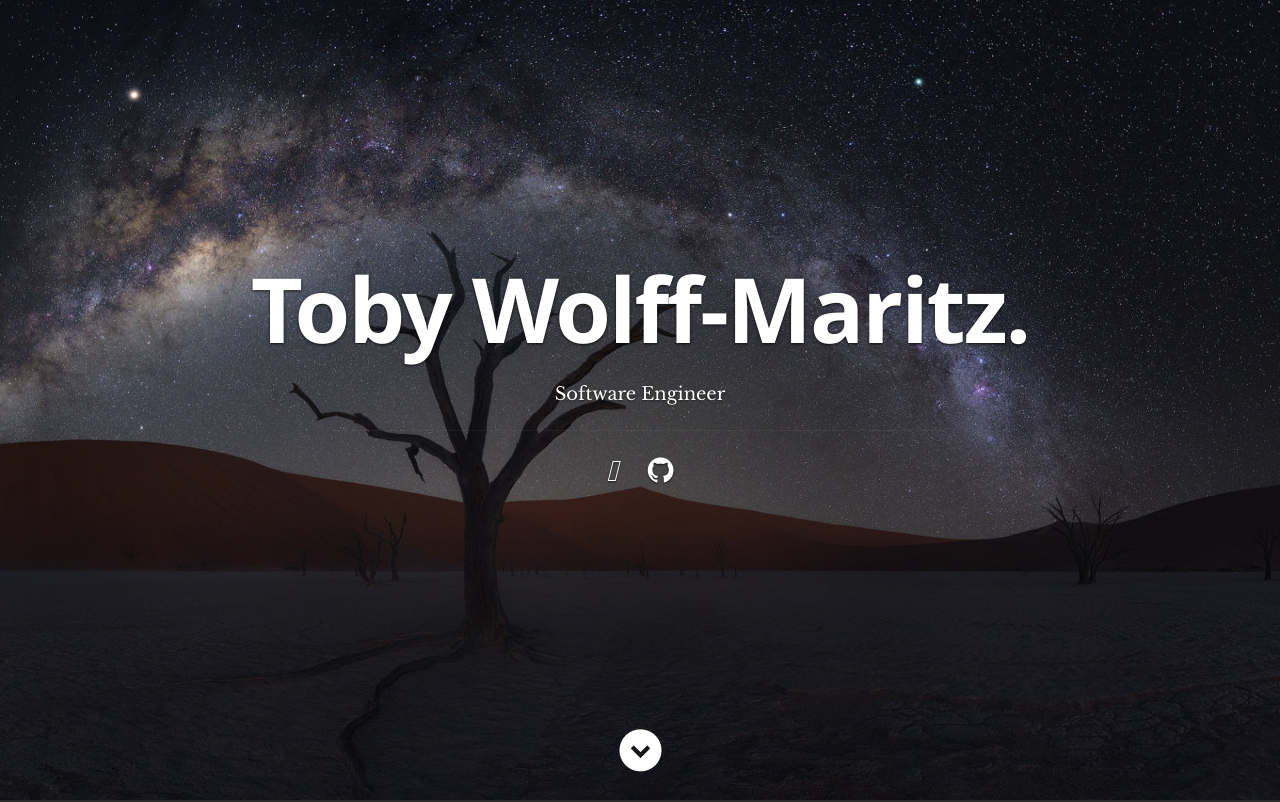
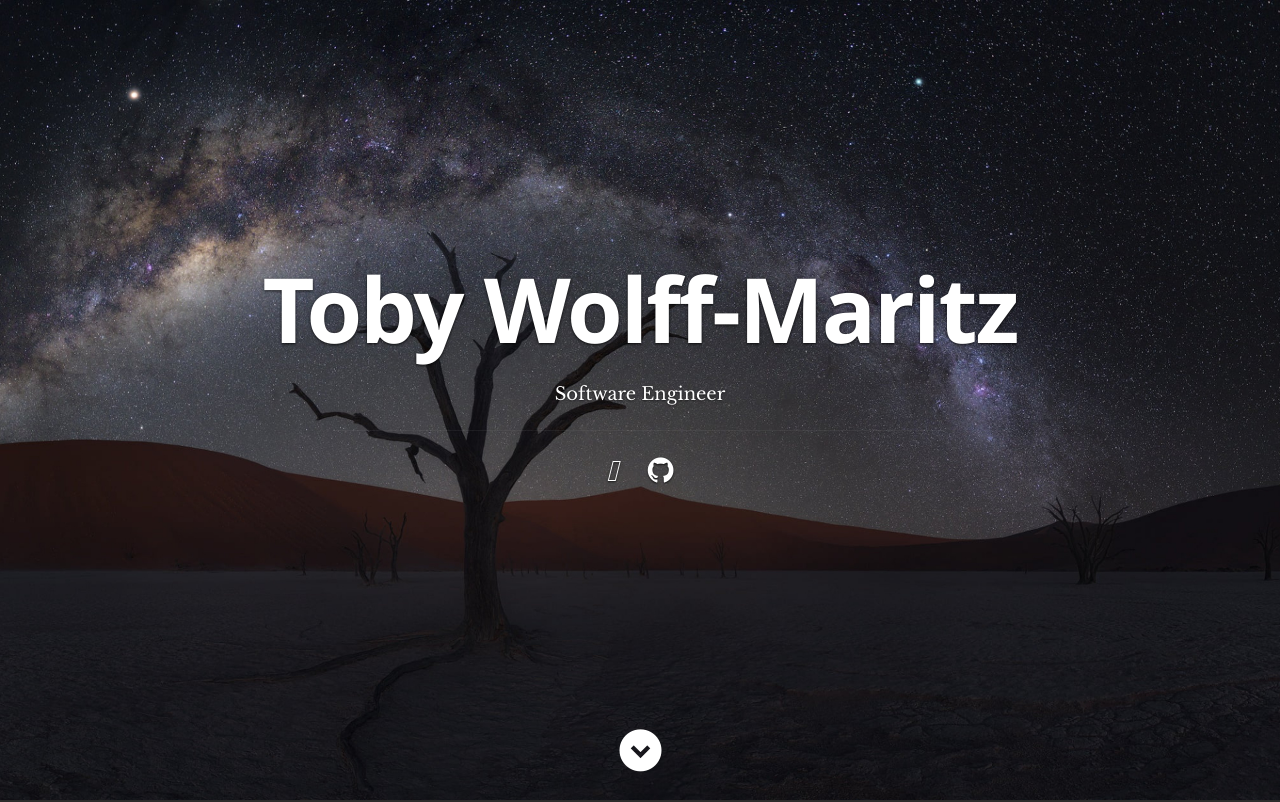
Before and after one commit to tmaritz/tmaritz.com, a React (Create React App) app: page / in a window 1280 px wide. Shown: the top 802 px of the page. Built offline with nearby package versions, Linux system fonts and the light colour scheme.

Commit message:
remove period after name

```diff
--- a/src/Components/Header.js
+++ b/src/Components/Header.js
@@ -34,7 +34,7 @@ class Header extends Component {
 
       <div className="row banner">
          <div className="banner-text">
-            <h1 className="responsive-headline">{name}.</h1>
+            <h1 className="responsive-headline">{name}</h1>
             <h3><span>{occupation}</span></h3>
             <hr />
             <ul className="social">
```
